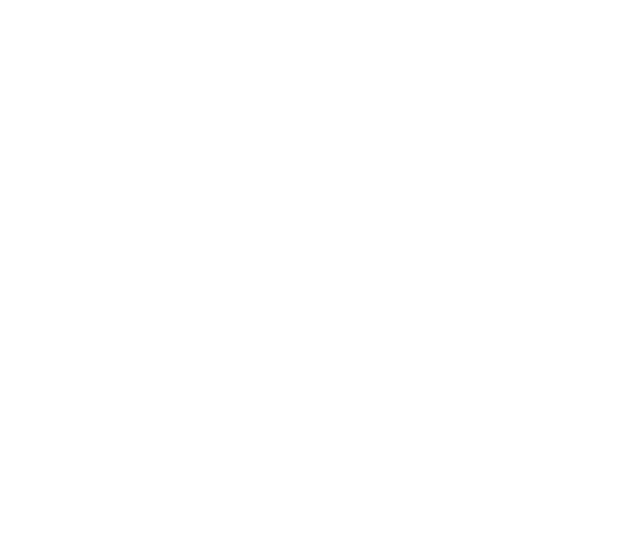
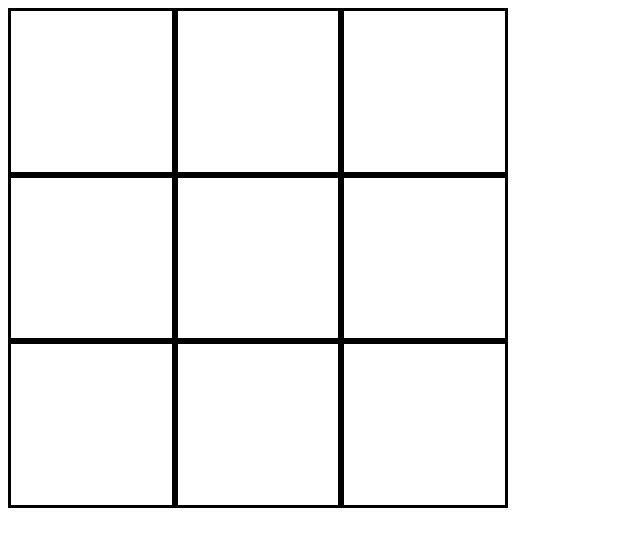
Before and after one commit to alecmgarza/tic-tac-toe, a plain HTML site: page index.html in a window 1280 px wide. Shown: the whole page, without its empty margins (0-640 px from the left). Drawn offline with Linux system fonts and the light colour scheme.

Commit message:
Create the gameboard.

```diff
--- a/index.html
+++ b/index.html
@@ -8,6 +8,17 @@
     <title>Tic-Tac-Toe</title>
 </head>
 <body>
+    <div id="gameboard">
+        <div class="board-square" id="1"></div>
+        <div class="board-square" id="2"></div>
+        <div class="board-square" id="3"></div>
+        <div class="board-square" id="4"></div>
+        <div class="board-square" id="5"></div>
+        <div class="board-square" id="6"></div>
+        <div class="board-square" id="7"></div>
+        <div class="board-square" id="8"></div>
+        <div class="board-square" id="9"></div>
+    </div>
     <script src="scripts.js"></script>
 </body>
 </html>
--- a/styles.css
+++ b/styles.css
@@ -0,0 +1,11 @@
+#gameboard {
+    display: grid;
+    grid-template-columns: 1fr 1fr 1fr;
+    grid-template-rows: 1fr 1fr 1fr;
+    height: 500px;
+    width: 500px;
+}
+
+.board-square {
+    border: solid black;
+}
```
